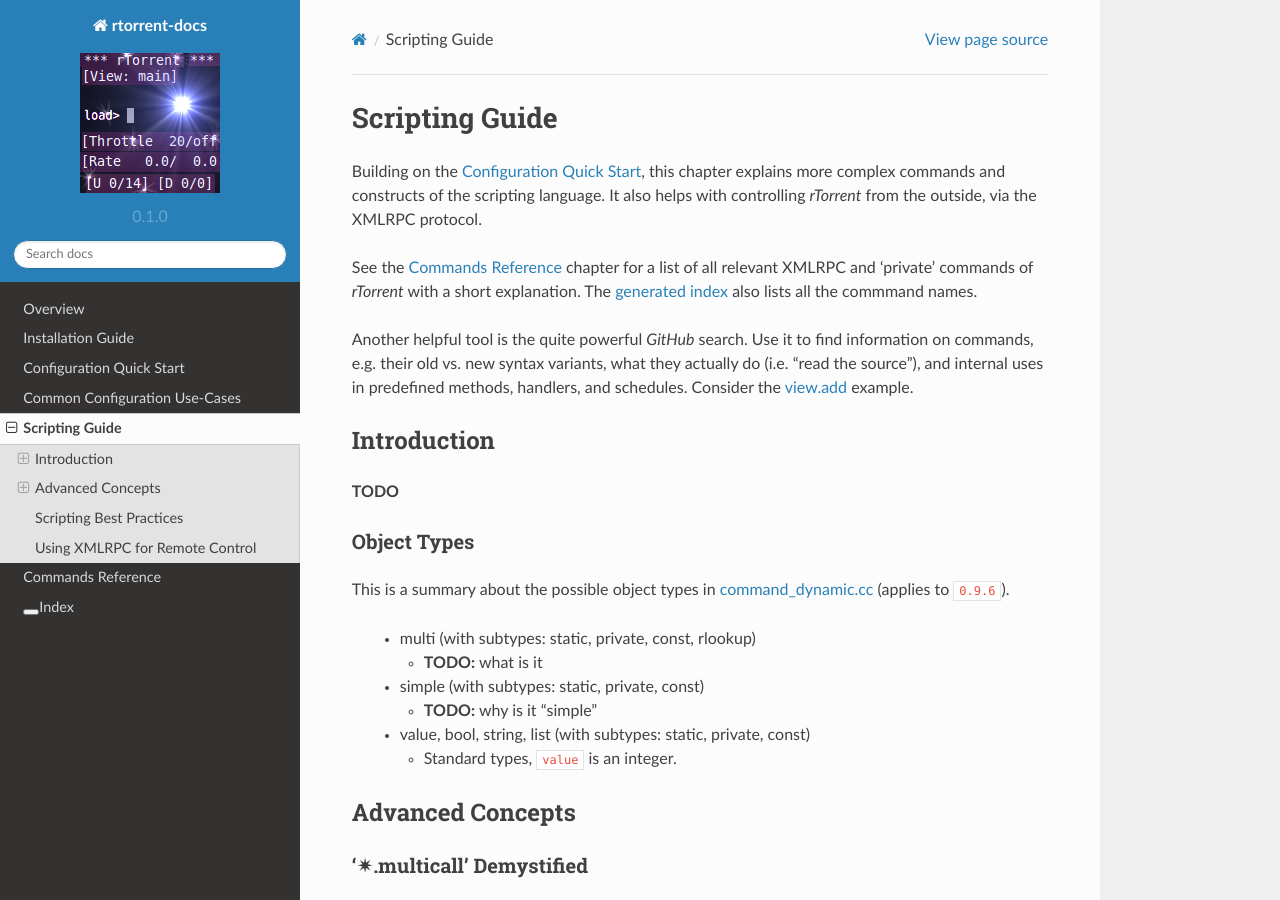
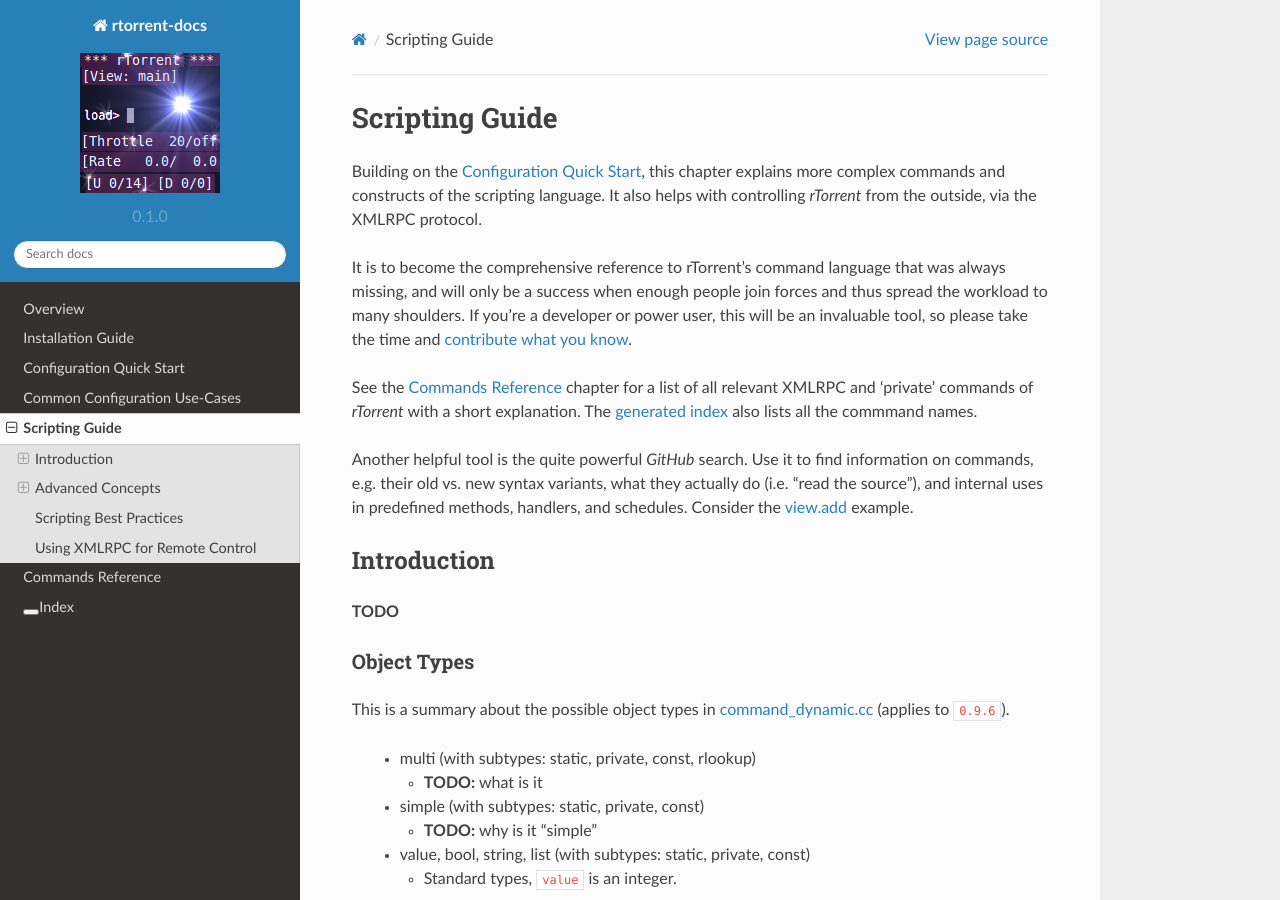
Before and after one commit to rtorrent-community/rtorrent-docs, a Sphinx documentation site: the page built from docs/scripting.rst, in a window 1280 px wide and 900 px high. Built offline with Sphinx 7.4.7 and the Read the Docs theme 2.0.0, drawn with Linux system fonts in a browser that asks for light colours.

Commit message:
comprehensiveness needs contributions

```diff
--- a/docs/scripting.rst
+++ b/docs/scripting.rst
@@ -4,6 +4,12 @@ Scripting Guide
 Building on the :doc:`cookbook`, this chapter explains more complex commands and
 constructs of the scripting language. It also helps with controlling *rTorrent*
 from the outside, via the XMLRPC protocol.
+
+It is to become the comprehensive reference to rTorrent's
+command language that was always missing, and will only be a success
+when enough people join forces and thus spread the workload to many shoulders.
+If you're a developer or power user, this will be an invaluable tool,
+so please take the time and :doc:`contribute what you know <contributing>`.
 
 See the :doc:`cmd-ref` chapter for a list of all relevant XMLRPC and ‘private’ commands
 of *rTorrent* with a short explanation.
```
